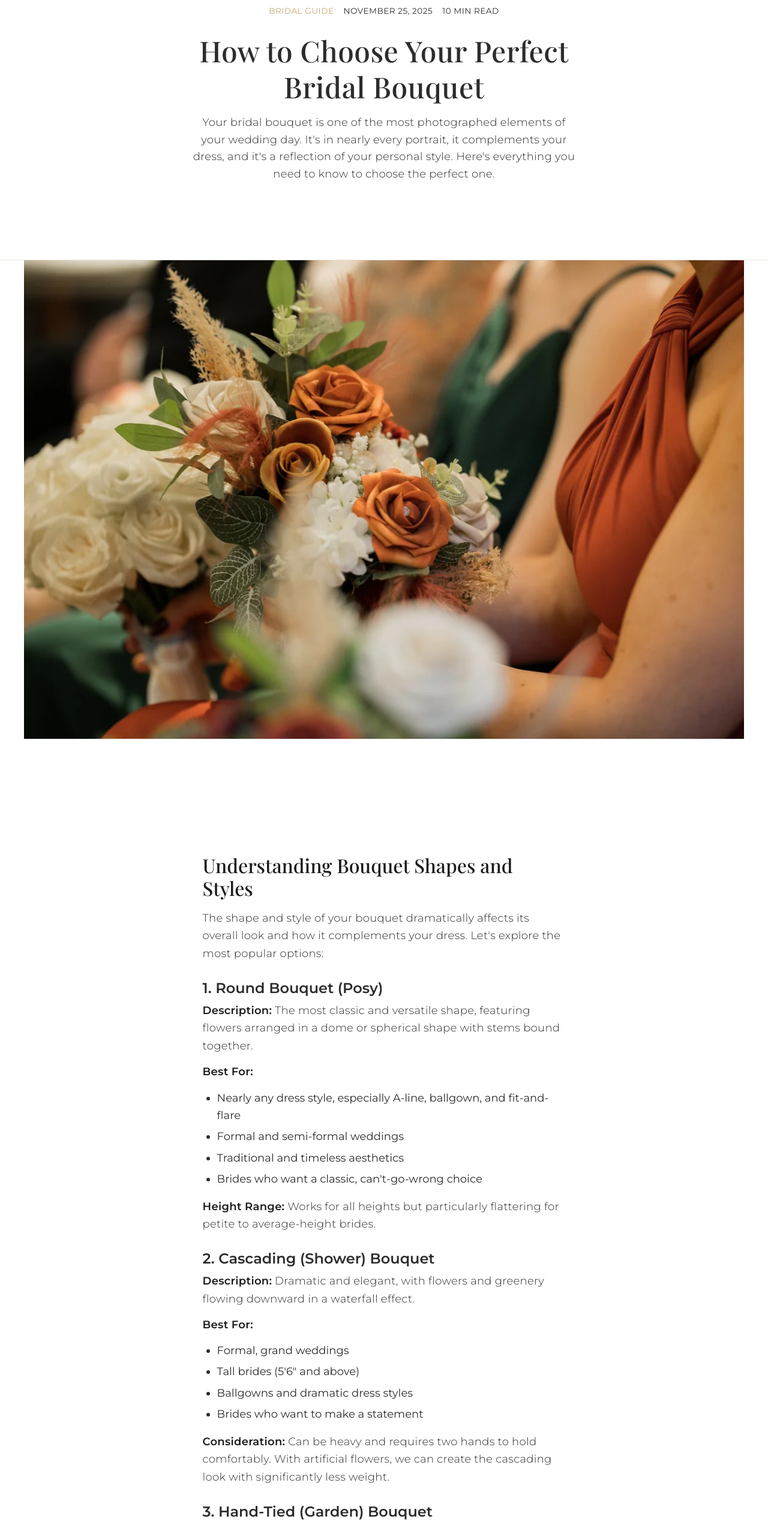
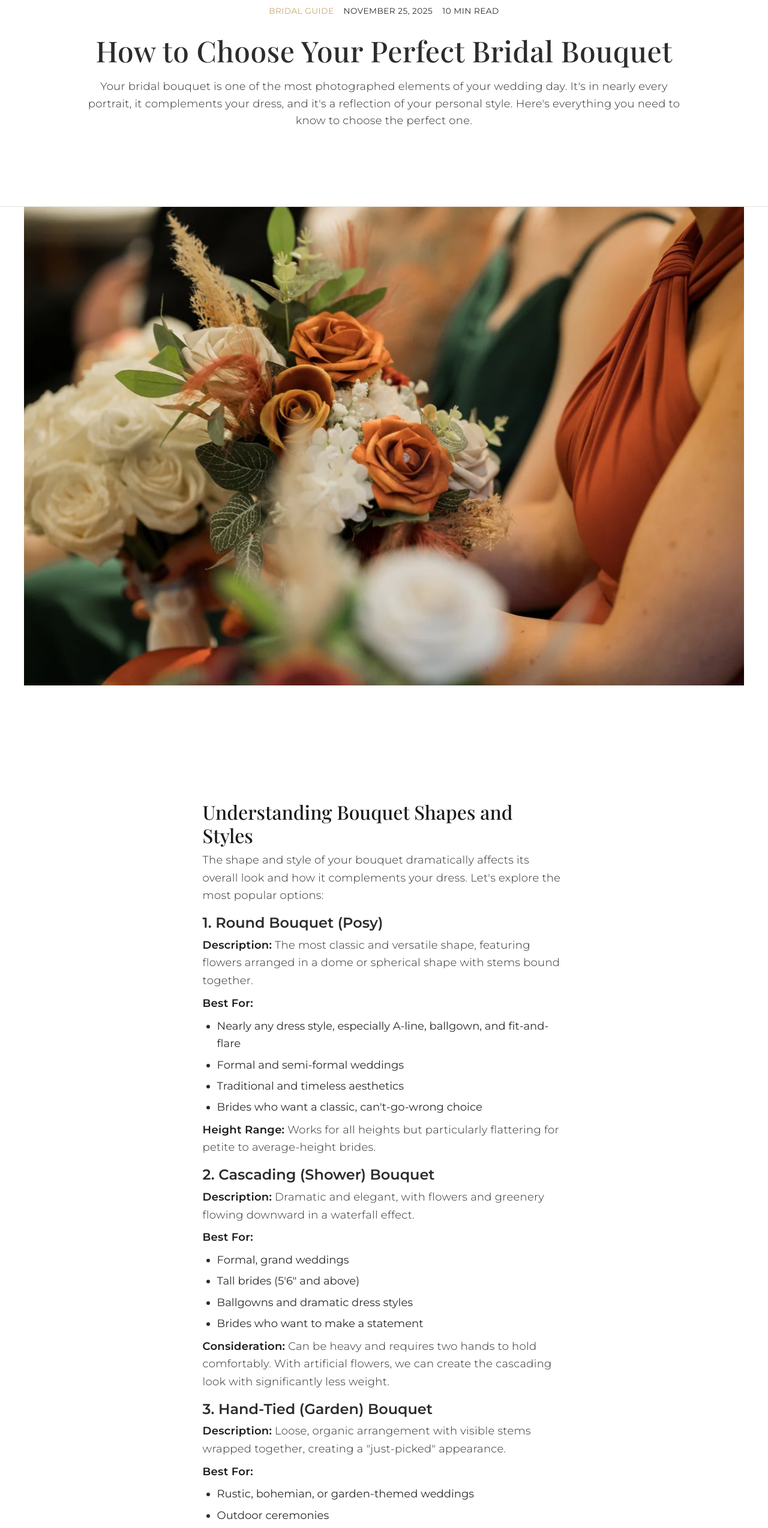
Before and after one commit to chrisl2507/LilliBloom, a website: page blog/choose-perfect-bridal-bouquet.html in a window 1280 px wide. Shown: the part 120-2668 px from the top of the page at 60% size. Drawn offline with nearby package versions, Linux system fonts and the light colour scheme.

Commit message:
Adjust padding and margins in blog styles

```diff
--- a/styles.css
+++ b/styles.css
@@ -1848,7 +1848,7 @@ footer {
 /* Blog Hero */
 .blog-hero {
     text-align: center;
-    padding: 3rem 5% 2rem;
+    padding: 3rem 2% 1rem;
     background: var(--white);
     border-bottom: 1px solid var(--beige);
 }
@@ -1878,7 +1878,7 @@ footer {
     margin: 0 auto;
     display: grid;
     grid-template-columns: 1fr;
-    gap: 3rem;
+    gap: 0.5rem;
 }
 
 .blog-card {
@@ -1927,7 +1927,7 @@ footer {
 }
 
 .blog-card-content {
-    padding: 2rem 2rem 2.5rem;
+    padding: 1rem 1rem 1.5rem;
 }
 
 .blog-card-meta {
@@ -1985,7 +1985,7 @@ footer {
 
 .blog-post-header {
     text-align: center;
-    padding: 3rem 5% 2rem;
+    padding: 2rem 2% 2rem;
     background: var(--white);
     width: 100%;
     max-width: 100%;
@@ -2024,14 +2024,14 @@ footer {
     margin-bottom: 1rem;
     line-height: 1.25;
     font-weight: 500;
-    max-width: 750px;
+    max-width: 1200px;
     margin-left: auto;
     margin-right: auto;
 }
 
 .blog-post-intro {
     font-size: var(--text-base);
-    max-width: 650px;
+    max-width: 1000px;
     margin: 0 auto;
     color: var(--charcoal);
     line-height: 1.6;
@@ -2058,15 +2058,15 @@ footer {
 }
 
 .blog-post-content {
-    max-width: 750px;
+    max-width: 1000px;
     margin: 0 auto;
-    padding: 3rem 5% 2rem;
+    padding: 2rem 2% 1rem;
     width: 100%;
     box-sizing: border-box;
 }
 
 .blog-post-section {
-    margin-bottom: 2rem;
+    margin-bottom: 0.5rem;
     word-wrap: break-word;
     overflow-wrap: break-word;
 }
@@ -2074,7 +2074,7 @@ footer {
 .blog-post-section h2 {
     font-family: 'Playfair Display', serif;
     font-size: var(--text-xl);
-    margin-bottom: 1rem;
+    margin-bottom: 0.5rem;
     margin-top: 0;
     color: var(--black);
     font-weight: 500;
@@ -2083,7 +2083,7 @@ footer {
 .blog-post-section h3 {
     font-family: 'Montserrat', sans-serif;
     font-size: var(--text-lg);
-    margin: 1.75rem 0 0.5rem;
+    margin: 1rem 0 0.5rem;
     color: var(--charcoal);
     font-weight: 600;
 }
@@ -2091,7 +2091,7 @@ footer {
 .blog-post-section h4 {
     font-family: 'Montserrat', sans-serif;
     font-size: var(--text-base);
-    margin: 1.25rem 0 0.5rem;
+    margin: 0.75rem 0 0.5rem;
     color: var(--charcoal);
     font-weight: 600;
 }
@@ -2099,13 +2099,13 @@ footer {
 .blog-post-section p {
     font-size: var(--text-base);
     line-height: 1.65;
-    margin-bottom: 0.85rem;
+    margin-bottom: 0.5rem;
     color: var(--charcoal);
 }
 
 .blog-post-section ul,
 .blog-post-section ol {
-    margin-bottom: 1rem;
+    margin-bottom: 0.5rem;
     margin-top: 0.5rem;
     padding-left: 1.5rem;
 }
@@ -2124,8 +2124,8 @@ footer {
 
 /* Blog Post Footer */
 .blog-post-footer {
-    max-width: 750px;
-    margin: 3rem auto 0;
+    max-width: 1000px;
+    margin: 1rem auto 0;
     padding: 0 5% 2rem;
     width: 100%;
     box-sizing: border-box;
```
